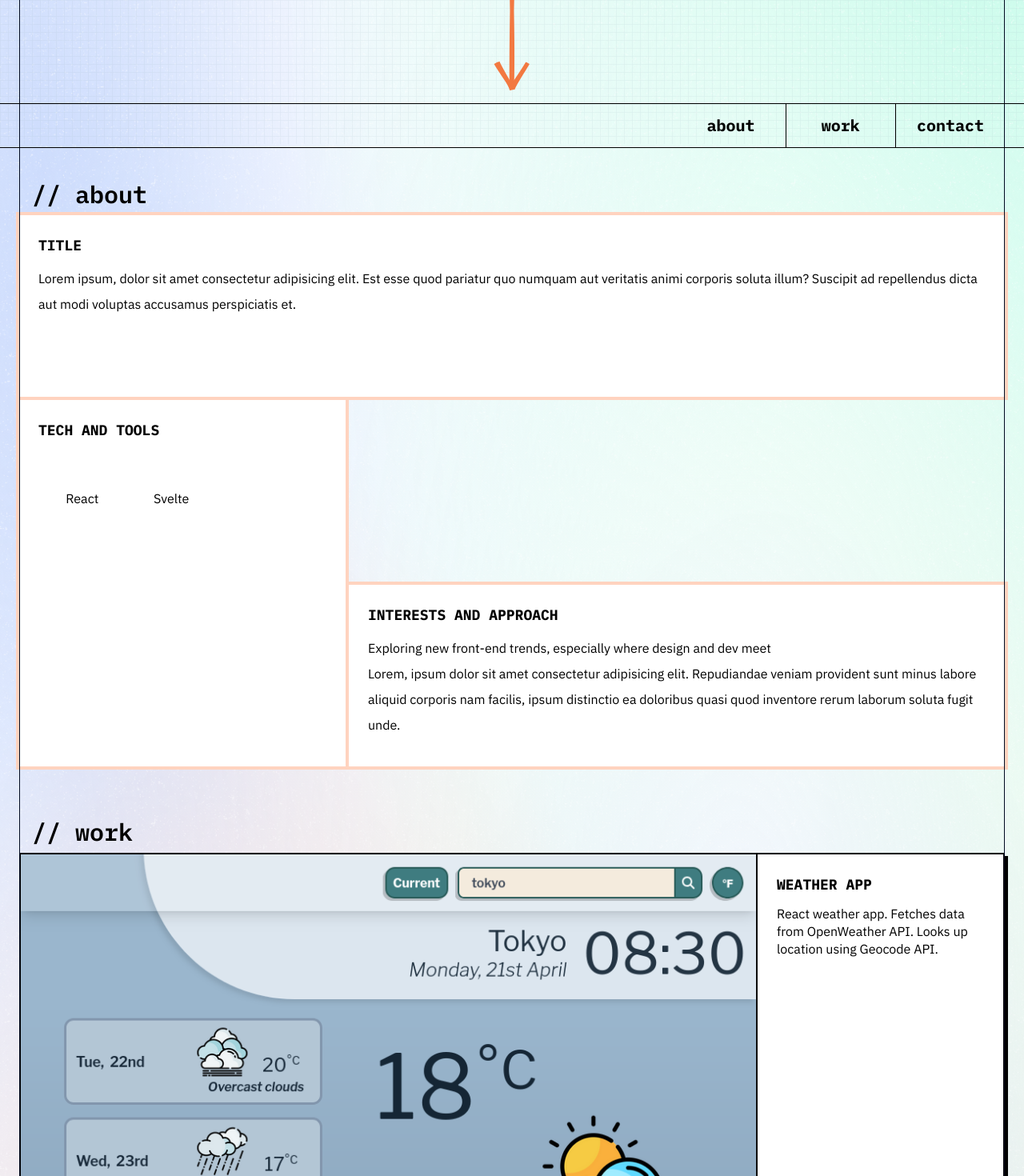
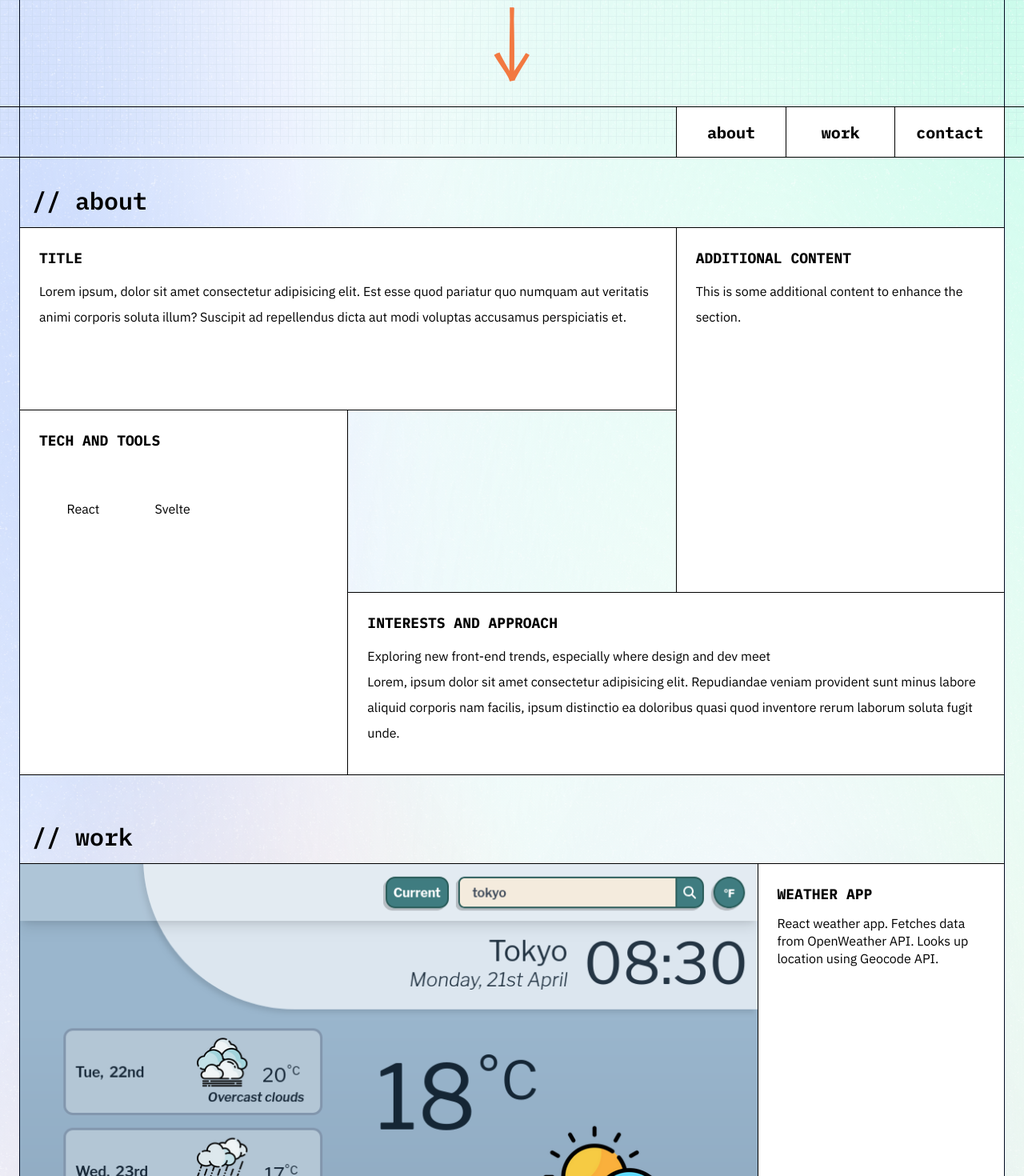
Before and after one commit to ellie-holt/portfolio, a Svelte app: page / in a window 1280 px wide. Shown: the part 620-2090 px from the top of the page at 80% size. Built offline with nearby package versions, Linux system fonts and the light colour scheme.

Commit message:
Fine tune margins and borders/outlines to ensure alignment on scroll jump, further tweak layout

```diff
--- a/src/App.svelte
+++ b/src/App.svelte
@@ -25,15 +25,17 @@
   // let heroHeight = $state(0);
   // let navHeight = $state(0);
 
-  let heroTrigger = $state(null);
+  let bannerTrigger = $state(null);
   let showHeroBanner = $state(false);
+  let makeNavLinksOpaque = $state(false);
 
   $effect(() => {
-    if (!heroTrigger) return;
+    if (!bannerTrigger) return;
     const observer = new IntersectionObserver(
       ([entry]) => {
         showHeroBanner =
           entry.isIntersecting && entry.boundingClientRect.top === 0;
+        makeNavLinksOpaque = entry.isIntersecting;
       },
       {
         root: null,
@@ -41,7 +43,7 @@
         threshold: 1.0,
       }
     );
-    observer.observe(heroTrigger);
+    observer.observe(bannerTrigger);
     return () => observer.disconnect();
   });
 
@@ -71,13 +73,13 @@
     class="sticky left-0 right-0 top-0 z-20 grid grid-cols-1 grid-rows-[auto_1fr]"
   >
     <div
-      bind:this={heroTrigger}
+      bind:this={bannerTrigger}
       class="absolute top-0 left-0 z-0 h-0 pointer-events-none hero-trigger"
     ></div>
 
     <HeroBanner bannerIsVisible={showHeroBanner} />
 
-    <Navbar />
+    <Navbar navLinksAreOpaque={makeNavLinksOpaque} />
   </section>
 
   <!-- MAIN CONTENT -->
--- a/src/app.css
+++ b/src/app.css
@@ -164,7 +164,11 @@
   }
 
   .box-shadow {
-    box-shadow: 10px 10px 0px 0px rgba(0, 0, 0, 0.3);
+    box-shadow: 10px 10px 0 0 rgba(0, 0, 0, 0.3);
+  }
+
+  .shadow-border {
+    box-shadow: 0 0 0 1px rgb(0, 0, 0);
   }
 
   .faint-border {
--- a/src/components/About.svelte
+++ b/src/components/About.svelte
@@ -1,14 +1,16 @@
 <section
   id="about"
-  class="flex flex-col mx-2.5 xs:mx-5 md:mx-6 lg:mx-6 xl:mx-6 scroll-m-10 3xs:scroll-m-12 md:scroll-m-14 mb-12 mt-6"
+  class="flex flex-col mx-2.5 xs:mx-5 md:mx-6 lg:mx-6 xl:mx-6 scroll-m-12 3xs:scroll-m-12 md:scroll-m-16 mb-12 mt-6"
 >
-  <h3 class="pt-4 pb-4 pl-4 text-3xl font-semibold h-15 scroll-m-14">
-    // about
-  </h3>
-  <div class="grid grid-cols-3 grid-rows-3 gap-[4px] about-content">
+  <div class="h-16 flex items-end">
+    <h3 class="md:py-4 py-3 pl-4 md:text-3xl text-2xl font-semibold">
+      // about
+    </h3>
+  </div>
+  <div class="grid grid-cols-3 grid-rows-3 gap-[1px] px-[1px] about-content">
     <!-- opening paragraph -->
     <div
-      class="col-start-1 col-span-full bg-white px-6 pt-6 pb-9 outline-4 outline-tangerine-200"
+      class="col-start-1 row-start-1 col-end-3 bg-white shadow-border px-6 pt-6 pb-9"
     >
       <h4 class="pb-3">Title</h4>
       <p class="leading-loose">
@@ -17,9 +19,18 @@
         ad repellendus dicta aut modi voluptas accusamus perspiciatis et.
       </p>
     </div>
+
+    <div
+      class="col-start-3 row-start-1 row-end-3 bg-white shadow-border px-6 pt-6 pb-9"
+    >
+      <h4 class="pb-3">Additional Content</h4>
+      <p class="leading-loose">
+        This is some additional content to enhance the section.
+      </p>
+    </div>
     <!-- tech list -->
     <div
-      class="col-start-1 col-end-2 row-start-2 row-end-4 bg-white border-black px-6 pt-6 pb-9 outline-4 outline-tangerine-200"
+      class="col-start-1 col-end-2 row-start-2 row-end-4 bg-white shadow-border px-6 pt-6 pb-9"
     >
       <h4 class="pb-3">Tech and tools</h4>
       <div class="flex flex-col justify-center gap-6">
@@ -55,7 +66,7 @@
     </div>
     <!-- interests and approach -->
     <div
-      class="flex-1 row-start-3 col-start-2 col-end-4 bg-white border-black px-6 pt-6 pb-9 outline-4 outline-tangerine-200"
+      class="flex-1 row-start-3 col-start-2 col-end-4 bg-white shadow-border px-6 pt-6 pb-9"
     >
       <h4 class="pb-3">Interests and approach</h4>
       <ul class="leading-loose">
--- a/src/components/Contact.svelte
+++ b/src/components/Contact.svelte
@@ -3,16 +3,20 @@
 
 <section
   id="contact"
-  class="flex flex-col mx-2.5 xs:mx-5 pb-8 md:mx-6 lg:mx-6 xl:mx-6 mb-12"
+  class="flex flex-col relative mx-2.5 xs:mx-5 pb-8 md:mx-6 lg:mx-6 xl:mx-6 mb-12 3xs:scroll-m-12 md:scroll-m-16"
 >
-  <h3 class="pt-4 pb-4 pl-4 text-3xl h-15 scroll-m-14 font-semibold">
-    // contact
-  </h3>
+  <div class="h-16 flex items-end">
+    <h3
+      class="md:py-4 py-3 pl-4 md:text-3xl text-2xl 3xs:h-14 md:h-16 font-semibold"
+    >
+      // contact
+    </h3>
+  </div>
   <article
-    class="grid grid-cols-3 gap-2 text-lg leading-loose xs:text-xl contact-info"
+    class="min-h-[75vh] text-lg leading-loose xs:text-xl px-[1px] contact-info"
   >
     <div
-      class="flex flex-col items-center col-start-1 col-end-3 px-4 pt-3 pb-4 text-center bg-white border-2 2xs:inline shadow-blocky-sm"
+      class="flex flex-col items-center px-4 pt-3 pb-4 text-center bg-white shadow-border"
     >
       <span class="font-bold">email:</span>
 
@@ -36,16 +40,7 @@
       </a>
     </div>
     <div
-      class="flex flex-col items-center col-start-2 col-end-4 px-4 pt-3 pb-4 text-center bg-white border-2 2xs:inline shadow-blocky-smld clock app. Fetches data from WorldTimeAPI. Looks up location using Geocode API.
-Blah
-
-    Lorem ipsum
-    Lorem ipsum dolor sit amet
-    Lorem ipsum dolor sit amet consectetur
-
-etc
-
-Lorem ipsum dolor sit amet consectetur adipisicing elit. Quisquam, quae."
+      class="flex flex-col items-center px-4 pt-3 pb-4 text-center bg-white 2xs:inline shadow-border"
     >
       <span class="font-bold">github:</span>
 
--- a/src/components/Hero.svelte
+++ b/src/components/Hero.svelte
@@ -30,9 +30,9 @@
 
     // 1) Arrow shaft
     const x1 = width / 2;
-    const y1 = height / 8;
+    const y1 = height / 5;
     const x2 = width / 2;
-    const y2 = height - height / 8;
+    const y2 = height - height / 5;
 
     rc.line(x1, y1, x2, y2, {
       stroke: "#f27941",
--- a/src/components/HeroBanner.svelte
+++ b/src/components/HeroBanner.svelte
@@ -10,14 +10,10 @@
   $inspect(() => {
     console.log("showHeroBanner:", bannerIsVisible); // Debugging
   });
-
-  // isScrolled.subscribe(($isScrolled) => {
-  //   console.log("isScrolled:", $isScrolled); // Debugging
-  // });
 </script>
 
 <div
-  class={`${bannerIsVisible ? "visible" : "invisible"} flex flex-col items-center justify-center pt-2 pb-3 bg-aquamarine-100`}
+  class={`${bannerIsVisible ? "visible" : "invisible"} flex flex-col items-center justify-center pt-2 pb-3 3xs:h-14 md:h-16 h-12 bg-aquamarine-100`}
   transition:fade|global
 >
   <h1
--- a/src/components/Navbar.svelte
+++ b/src/components/Navbar.svelte
@@ -8,18 +8,25 @@
   } from "../lib/ScrollState.svelte";
   import GrainSVG from "./GrainSVG.svelte";
   import NavLink from "./NavLink.svelte";
+
+  let { navLinksAreOpaque = false } = $props();
+  $inspect(() => {
+    console.log("navLinksAreOpaque:", navLinksAreOpaque); // Debugging
+  });
 </script>
 
 <nav
-  class="relative z-20 flex justify-center h-10 p-0 px-2.5 xs:px-5 md:px-6 lg:px-6 xl:px-6 2xs:pl-0 2xs:justify-end navbar 3xs:h-12 md:h-14"
+  class="relative z-20 h-12 p-0 px-2.5 xs:px-5 md:px-6 lg:px-6 xl:px-6 2xs:pl-0 navbar 3xs:h-14 md:h-16"
 >
+  <div class={` flex justify-center 2xs:justify-end h-full`}>
     <ul
-    class="relative flex items-stretch justify-between w-full font-sans text-lg leading-none divide-x 2xs:w-7/12 sm:w-6/12 md:w-5/12 lg:w-4/12 sm:text-xl"
+      class={`${navLinksAreOpaque ? "bg-white border-r border-l border-t" : "bg-transparent"} relative flex items-stretch justify-between w-full font-sans text-lg leading-none divide-x border-l 2xs:w-7/12 sm:w-6/12 md:w-6/12 lg:w-4/12 sm:text-xl`}
     >
       <NavLink text="about" link="#about" />
       <NavLink text="work" link="#work" />
       <NavLink text="contact" link="#contact" />
     </ul>
+  </div>
 </nav>
 
 <style>
--- a/src/components/Project.svelte
+++ b/src/components/Project.svelte
@@ -14,11 +14,11 @@
 </script>
 
 <article
-  class={`relative border-2 border-black shadow-blocky-sm flex flex-wrap flex-col sm:flex-row 2xl:flex-col 2xl:divide-x-0 divide-y-2 sm:divide-y-2 2xl:divide-y-2 col-span-full ${featured ? "2xl:col-span-1" : "md:flex-col md:col-span-1"} bg-white`}
+  class={`relative shadow-border flex flex-wrap flex-col sm:flex-row 2xl:flex-col 2xl:divide-x-0 divide-y-2 sm:divide-y 2xl:divide-y col-span-full ${featured ? "2xl:col-span-1" : "md:flex-col md:col-span-1"} bg-white`}
 >
   <!-- image -->
   <section
-    class={`relative z-10 overflow-hidden sm:flex-1 sm:border-r-2 ${featured ? "2xl:border-r-0 2xl:flex-auto" : "md:border-r-0 md:flex-auto"}`}
+    class={`relative z-10 overflow-hidden sm:flex-1 sm:border-r ${featured ? "2xl:border-r-0 2xl:flex-auto" : "md:border-r-0 md:flex-auto"}`}
   >
     <img
       src={image.src}
--- a/src/components/Work.svelte
+++ b/src/components/Work.svelte
@@ -7,10 +7,14 @@
 
 <section
   id="work"
-  class="flex flex-col mx-2.5 xs:mx-5 md:mx-6 lg:mx-6 xl:mx-6 scroll-m-10 3xs:scroll-m-12 md:scroll-m-14 mb-12"
+  class="flex flex-col mx-2.5 xs:mx-5 md:mx-6 lg:mx-6 xl:mx-6 scroll-m-10 3xs:scroll-m-12 md:scroll-m-16 mb-12"
 >
-  <h3 class="pt-4 pb-4 pl-4 text-3xl font-semibold h-15">// work</h3>
-  <section class="grid grid-cols-2 2xl:grid-cols-3 gap-8">
+  <div class="h-16 flex items-end">
+    <h3 class="md:py-4 py-3 pl-4 md:text-3xl text-2xl font-semibold">
+      // work
+    </h3>
+  </div>
+  <section class="grid grid-cols-2 2xl:grid-cols-3 gap-8 px-[1px]">
     <Project
       project={{
         title: "Weather App",
```
Lines whose indentation alone changed are shown as unchanged.
